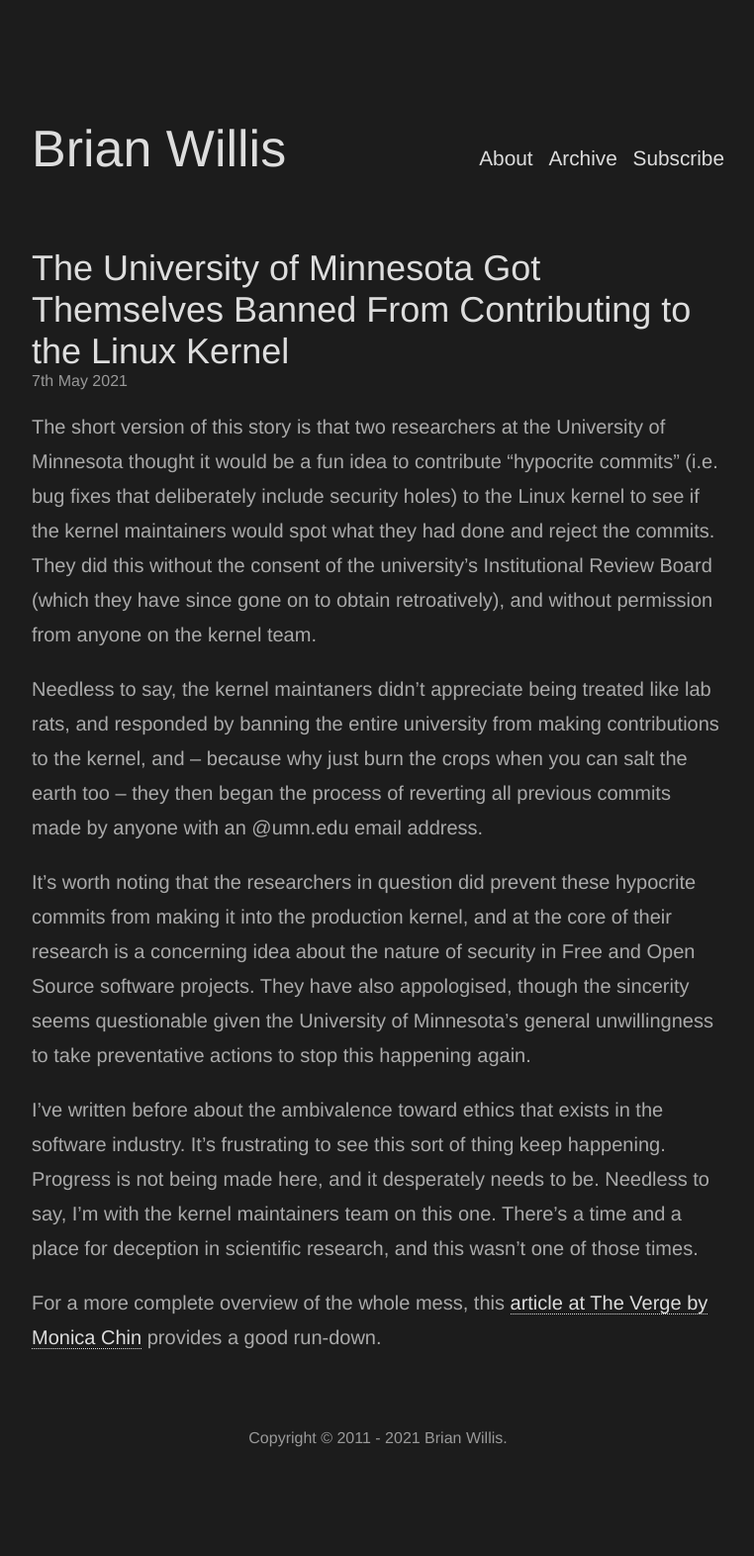
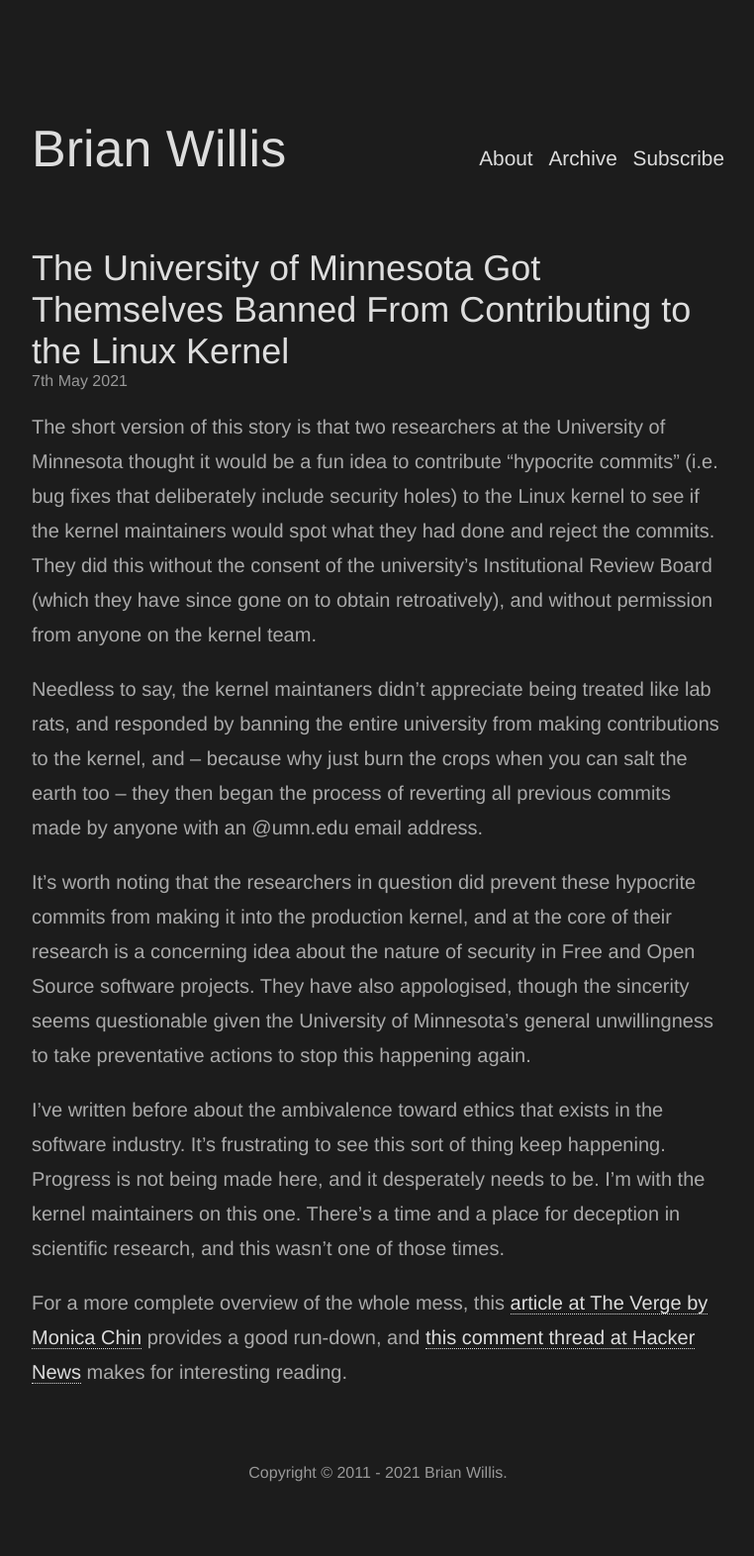
Before and after one commit to brianwillis/brianwillis.github.com, a Jekyll site: the page built from _posts/2021-05-07-the-university-of-minnesota-got-themselves-banned-from-contributing-to-the-linux-kernel.md, in a window 1280 px wide. Shown: the whole page at 99% size, without its empty margins (258-1020 px from the left). Built offline with Jekyll 4.4.1, drawn with Linux system fonts in a browser that asks for light colours; some web fonts are replaced; before the commit the page ends 1537 px from its top, so only the background shows below that.

Commit message:
Update from Forestry.io Brian Willis updated _posts/2021-05-07-the-university-of-minnesota-got-themselves-banned-from-contributing-to-the-linux-kernel.md

```diff
--- a/_posts/2021-05-07-the-university-of-minnesota-got-themselves-banned-from-contributing-to-the-linux-kernel.md
+++ b/_posts/2021-05-07-the-university-of-minnesota-got-themselves-banned-from-contributing-to-the-linux-kernel.md
@@ -10,6 +10,6 @@
 
 It's worth noting that the researchers in question did prevent these hypocrite commits from making it into the production kernel, and at the core of their research is a concerning idea about the nature of security in Free and Open Source software projects. They have also appologised, though the sincerity seems questionable given the University of Minnesota's general unwillingness to take preventative actions to stop this happening again.
 
-I've written before about the ambivalence toward ethics that exists in the software industry. It’s frustrating to see this sort of thing keep happening. Progress is not being made here, and it desperately needs to be. Needless to say, I’m with the kernel maintainers team on this one. There’s a time and a place for deception in scientific research, and this wasn’t one of those times.
+I've written before about the ambivalence toward ethics that exists in the software industry. It’s frustrating to see this sort of thing keep happening. Progress is not being made here, and it desperately needs to be. I’m with the kernel maintainers on this one. There’s a time and a place for deception in scientific research, and this wasn’t one of those times.
 
-For a more complete overview of the whole mess, this [article at The Verge by Monica Chin](https://www.theverge.com/2021/4/30/22410164/linux-kernel-university-of-minnesota-banned-open-source "How a university got itself banned from the Linux kernel") provides a good run-down.
+For a more complete overview of the whole mess, this [article at The Verge by Monica Chin](https://www.theverge.com/2021/4/30/22410164/linux-kernel-university-of-minnesota-banned-open-source "How a university got itself banned from the Linux kernel") provides a good run-down, and [this comment thread at Hacker News](https://news.ycombinator.com/item?id=26887670) makes for interesting reading.
```
